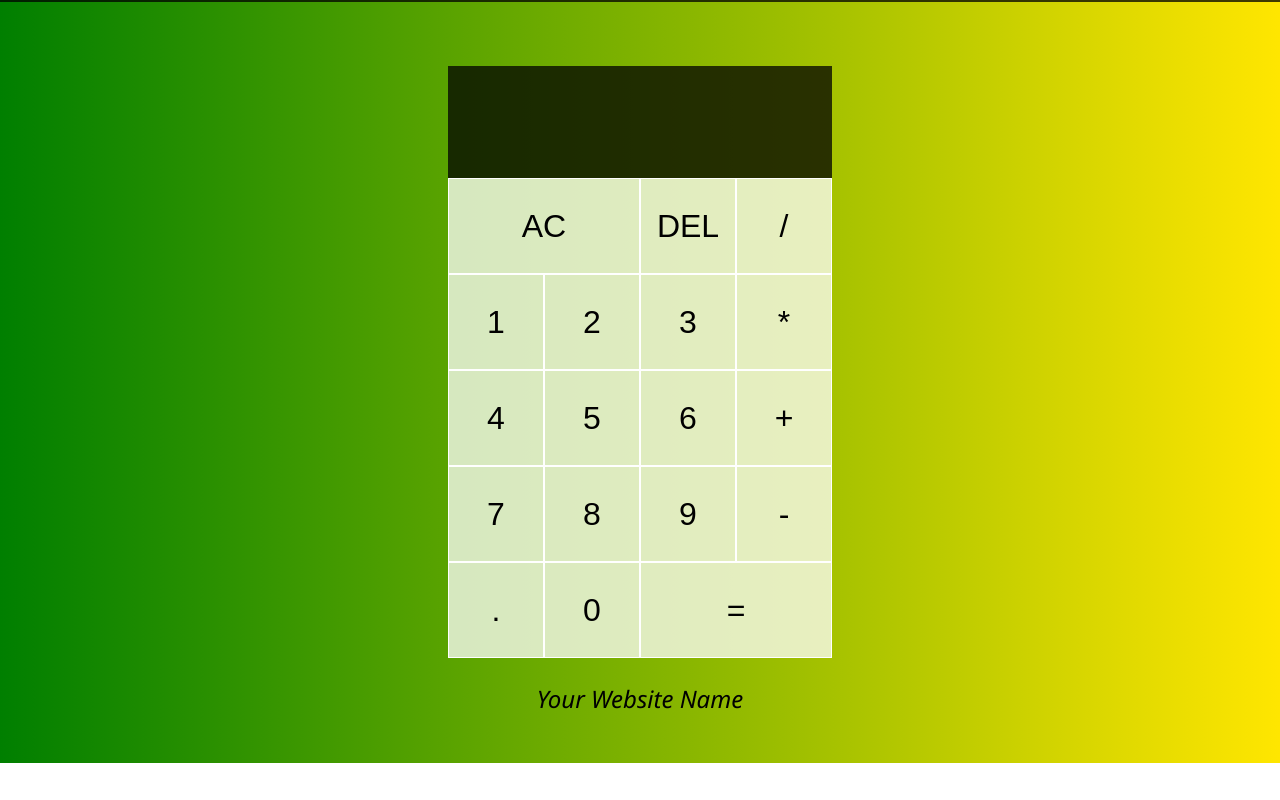
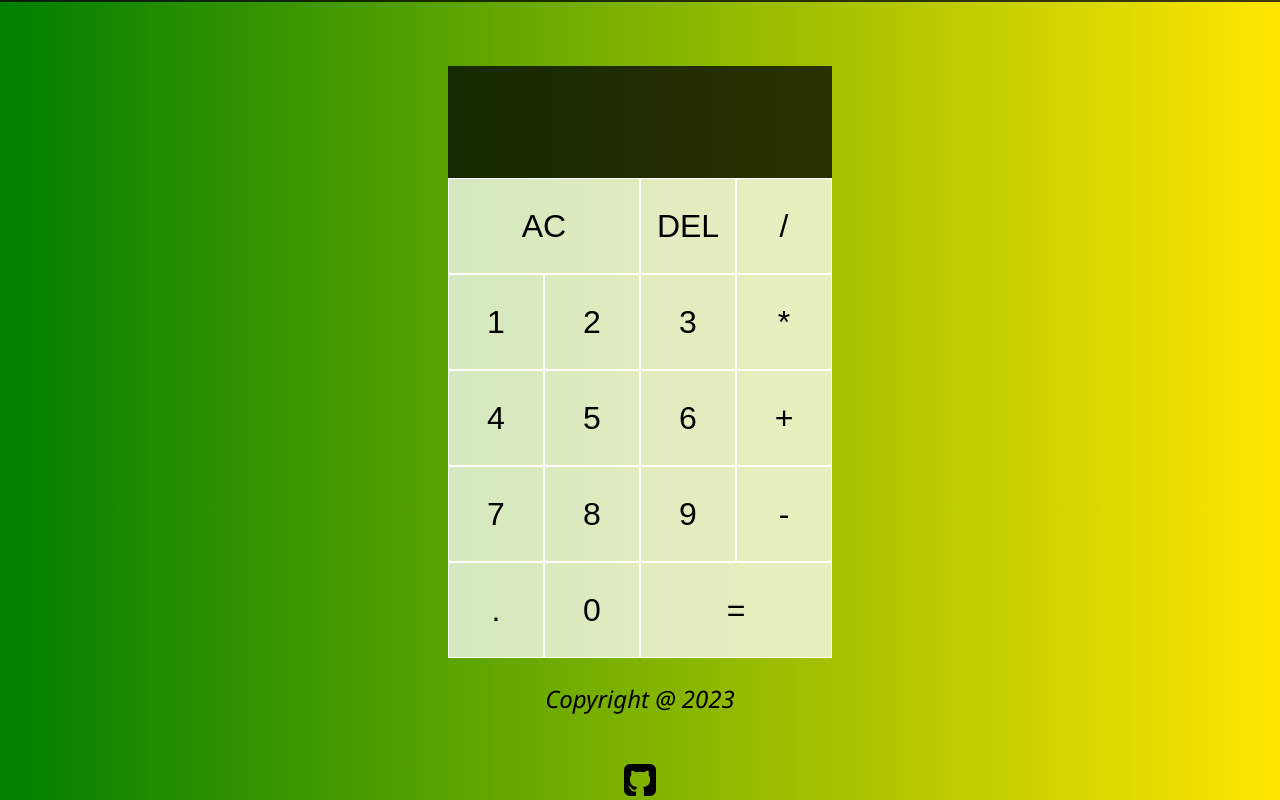
Before and after one commit to jack-ooi-bp/calculator, a React (Create React App) app: page / in a window 1280 px wide. Shown: the part 253-1053 px from the top of the page. Before the commit the page ends 1016 px from the top, so only its background shows below. Built offline with nearby package versions, Linux system fonts and the light colour scheme.

Commit message:
modified:   package-lock.json 	modified:   package.json 	new file:   public/github-sign.png 	modified:   src/Components/Footer.css 	modified:   src/Components/Footer.js

```diff
--- a/package.json
+++ b/package.json
@@ -8,8 +8,8 @@
     "@testing-library/user-event": "^13.5.0",
     "react": "^18.2.0",
     "react-dom": "^18.2.0",
+    "react-router-dom": "^6.16.0",
     "react-scripts": "^5.0.1",
-    "react-textfit": "^1.1.1",
     "web-vitals": "^2.1.4"
   },
   "scripts": {
--- a/src/Components/Footer.css
+++ b/src/Components/Footer.css
@@ -0,0 +1,5 @@
+button{
+    background-color: rgba(0,0,0,0);
+    border-style: hidden;
+
+}
--- a/src/Components/Footer.js
+++ b/src/Components/Footer.js
@@ -1,10 +1,24 @@
 import './Footer.css';
+import {Link} from "react-router-dom"
+
+function getCurrentYear(){
+    const currentDate = new Date();
+    return currentDate.getFullYear();
+
+}
 
 const Footer = () => {
     return (
       <footer>
         <div className="container">
-          <p>Your Website Name</p>
+          <p>Copyright @ {getCurrentYear()}</p>
+        </div>
+
+        <div className='Github Image'>
+            <button>
+            <a onClick='https://github.com/Ravenslayer998/calculator' rel='noopener' target = 'blank'></a>
+            <img src='./github-sign.png'></img>
+        </button>
         </div>
       </footer>
     );
```
Also changed, not shown: public/github-sign.png (added), 1 other file (tests, documents, lock files or other folders).
